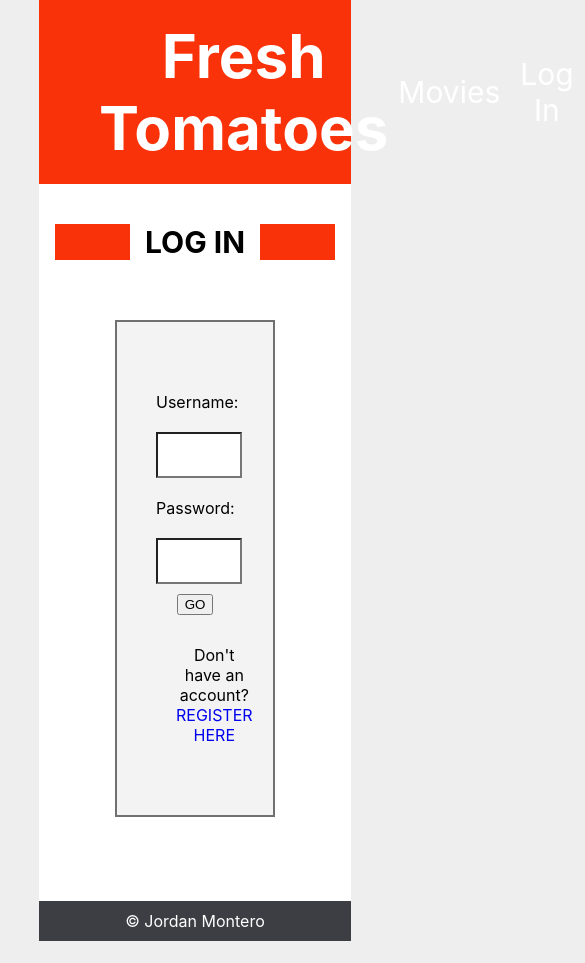
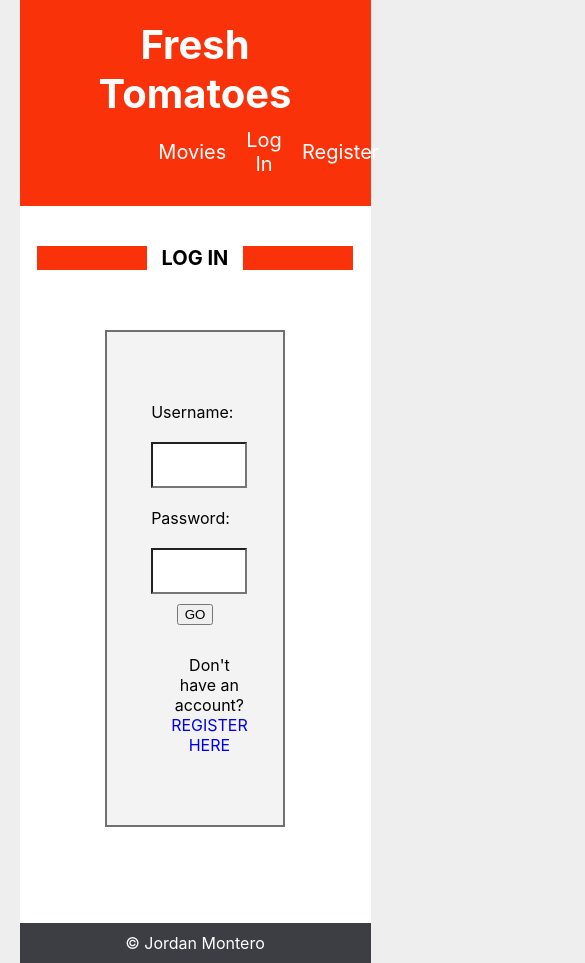
Before and after one commit to Jordanm96/fresh-tomatoes, a React (Create React App) app in the folder client/: page /login in a window 390 px wide. Shown: the top 963 px of the page, 585 px wide, since content can reach past the window. Before the commit the page ends 941 px from the top, so only its background shows below. Built offline with nearby package versions, Linux system fonts and the light colour scheme.

Commit message:
MQs for header

```diff
--- a/client/src/components/shared/Header/Header.css
+++ b/client/src/components/shared/Header/Header.css
@@ -35,3 +35,18 @@ h1 {
   border-radius: 10%;
   /* padding: 10px; */
 }
+@media only screen and (max-width: 600px) {
+  header {
+    flex-direction: column;
+    /* margin: 0 auto; */
+    justify-content: center;
+  }
+  h1 {
+    margin-left: 0;
+    font-size: 40px;
+  }
+  .links {
+    margin-right: 0;
+    font-size: 20px;
+  }
+}
--- a/client/src/components/shared/Layout/Layout.css
+++ b/client/src/components/shared/Layout/Layout.css
@@ -12,6 +12,21 @@
   /* height: fit-content; */
   /* height: 100%; */
 }
+.heading {
+  margin: 0 auto;
+  background-color: #FA320A;
+  margin-top: 40px;
+  margin-bottom: 60px;
+  width: 90%;
+}
+h3 {
+  margin: 0 auto;
+  width: fit-content;
+  background-color: white;
+  padding: 10px;
+  font-size: 30px;
+  padding: 0px 15px;
+}
 footer {
   background: rgb(42, 44, 50, .9);
   color: white;
@@ -21,7 +36,13 @@ footer {
   align-items: center;
 }
 @media only screen and (max-width: 600px) {
+  .layout {
+    width: 90%;
+  }
   .layout-children {
     height: 100%;
   }
+  h3 {
+    font-size: 20px;
+  }
 }
--- a/client/src/screens/Login/Login.css
+++ b/client/src/screens/Login/Login.css
@@ -1,18 +1,4 @@
-.heading {
-  margin: 0 auto;
-  background-color: #FA320A;
-  margin-top: 40px;
-  margin-bottom: 60px;
-  width: 90%;
-}
-h3 {
-  margin: 0 auto;
-  width: fit-content;
-  background-color: white;
-  padding: 10px;
-  font-size: 30px;
-  padding: 0px 15px;
-}
+
 .user-form {
   margin: 0 auto;
   display: flex;
```
